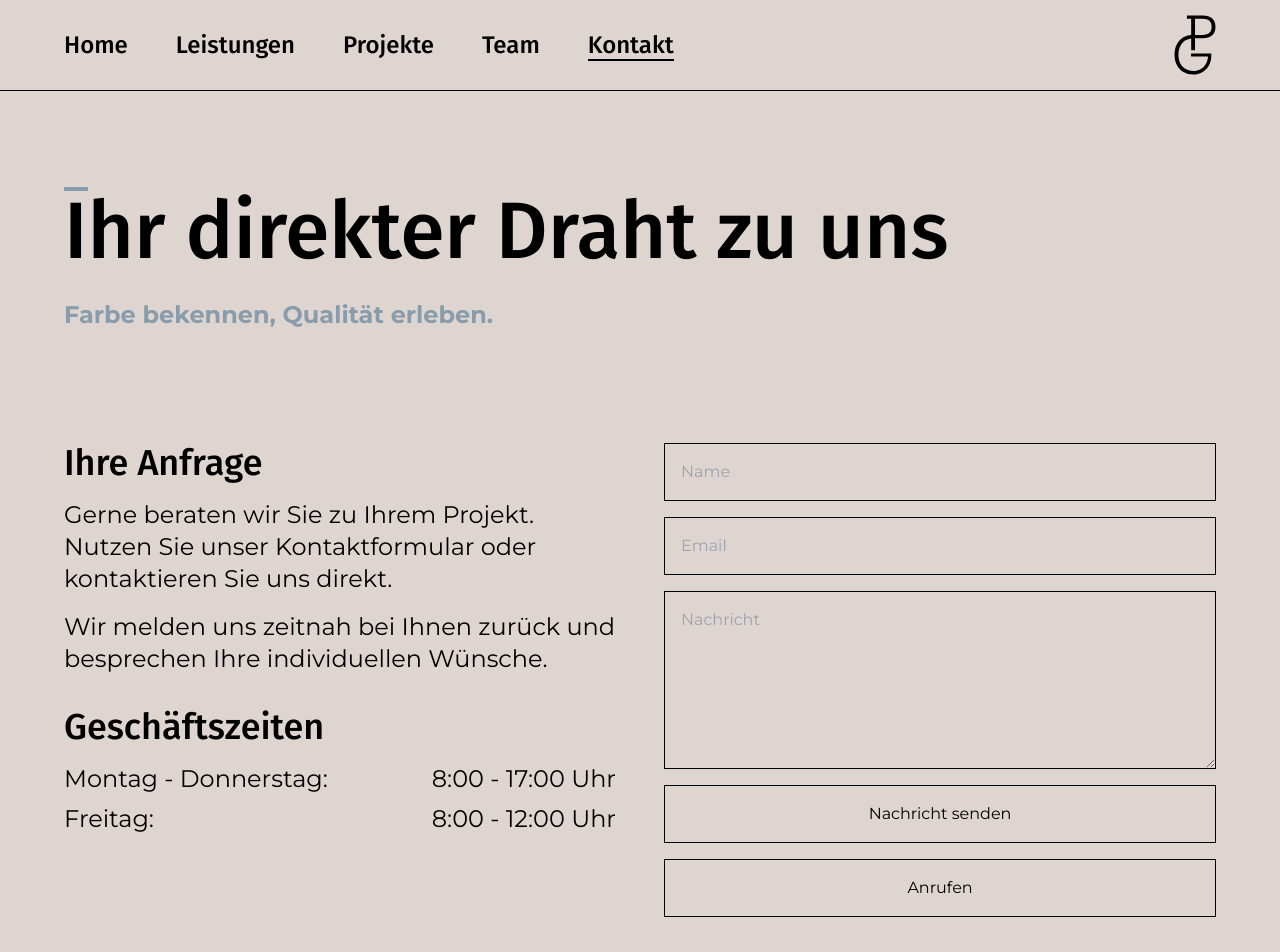
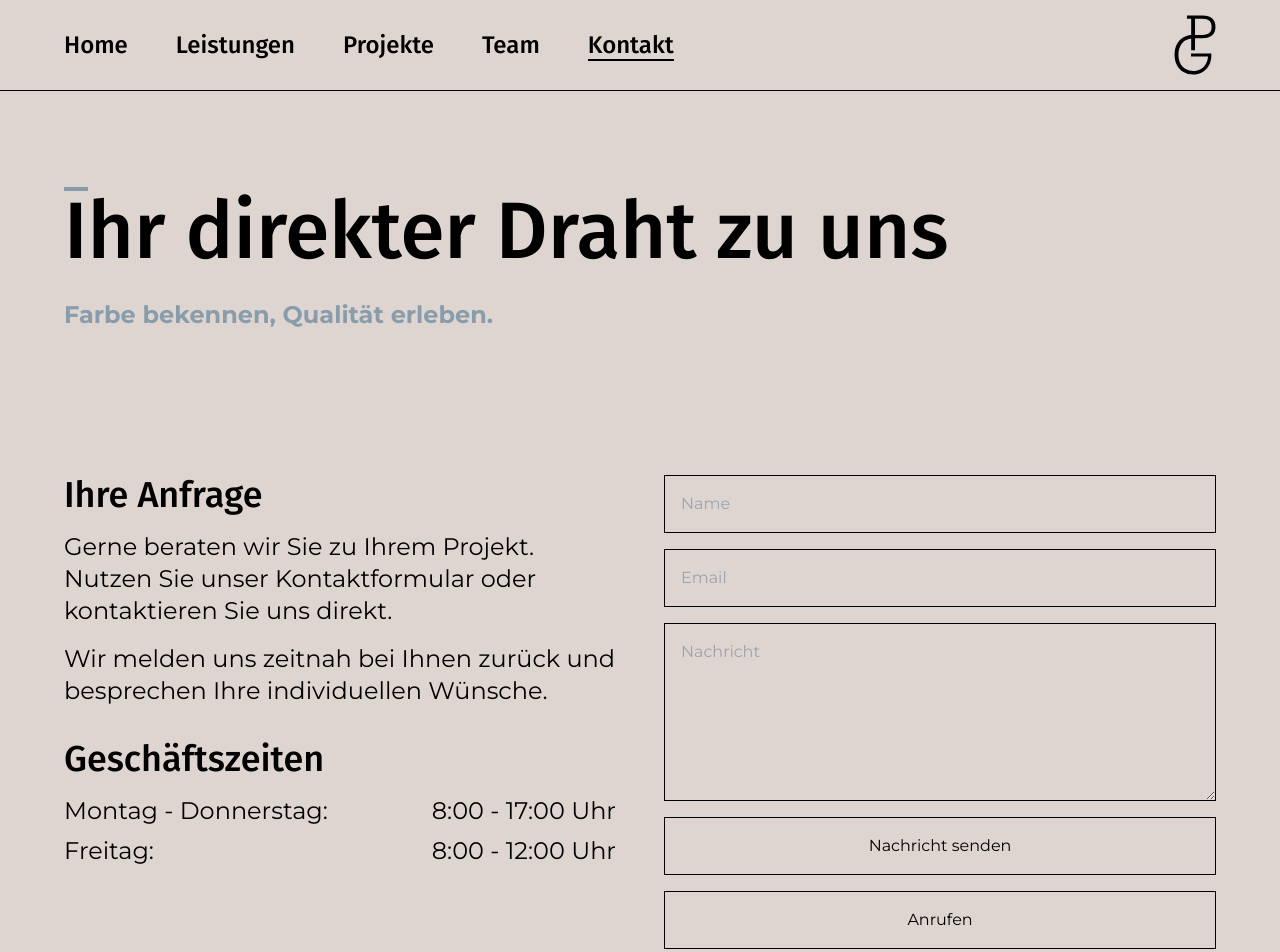
Before and after one commit to KaeSaro/MalerbetriebPG, a Next.js app: page /kontakt in a window 1280 px wide. Shown: the top 952 px of the page. Built offline with nearby package versions, Linux system fonts and the light colour scheme.

Commit message:
FOOTERFIX KONTAKT

```diff
--- a/app/impressum/page.js
+++ b/app/impressum/page.js
@@ -21,7 +21,8 @@ export default function Impressum() {
             <RegularText>
               Malerbetrieb Pascal Gerdes
               <br />
-              Untere Pfarrstr. 2<br />
+              Hüttenstr. 50
+              <br />
               35708 Haiger
             </RegularText>
           </div>
--- a/app/kontakt/page.js
+++ b/app/kontakt/page.js
@@ -113,7 +113,7 @@ function ContactForm() {
 export default function Kontakt() {
   return (
     <Content>
-      <div className="flex flex-col space-y-16">
+      <div className="flex flex-col space-y-24">
         {/* Header Section */}
         <div className="flex flex-col space-y-6 mb-12">
           <Title withStroke>Ihr direkter Draht zu uns</Title>
@@ -125,7 +125,7 @@ export default function Kontakt() {
         {/* Contact Content */}
         <div className="flex flex-col md:flex-row md:space-x-12 space-y-8 md:space-y-0">
           {/* Left Column - Contact Information */}
-          <div className="w-full md:w-1/2 flex flex-col space-y-8">
+          <div className="w-full md:w-1/2 flex flex-col space-y-8 mb-12">
             <div className="space-y-4">
               <Title fontSize="text-xl sm:text-2xl md:text-3xl lg:text-4xl">
                 Ihre Anfrage
```
